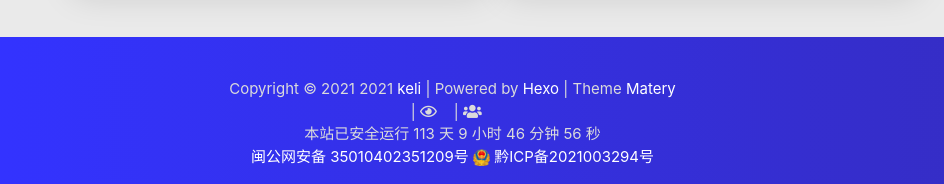
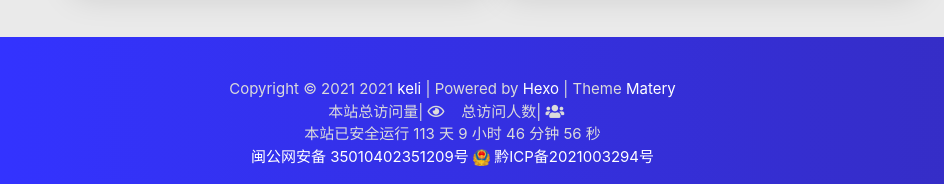
Before and after one commit to cvezxy/cvezxy.github.io, a plain HTML site: page 2021/04/20/bo-ke-da-jian-zong-jie/index.html in a window 1280 px wide. Shown: the part 3143-3327 px from the top of the page, 0-944 px from the left. Drawn offline with Linux system fonts and the light colour scheme; some packages are replaced by stand-ins of ours; a script that the page names is missing.

Commit message:
Update index.html

```diff
--- a/2021/04/20/bo-ke-da-jian-zong-jie/index.html
+++ b/2021/04/20/bo-ke-da-jian-zong-jie/index.html
@@ -1094,14 +1094,14 @@
 
 
 
-            <span id="busuanzi_container_site_pv">
-                |&nbsp;<i class="far fa-eye"></i>&nbsp;&nbsp;<span id="busuanzi_value_site_pv"
+      <span id="busuanzi_container_site_pv">
+                本站总访问量|&nbsp;<i class="far fa-eye"></i>&nbsp;&nbsp;<span id="busuanzi_value_site_pv"
                     class="white-color"></span>&nbsp;
             </span>
 
 
             <span id="busuanzi_container_site_uv">
-                |&nbsp;<i class="fas fa-users"></i>&nbsp;&nbsp;<span id="busuanzi_value_site_uv"
+                总访问人数|&nbsp;<i class="fas fa-users"></i>&nbsp;&nbsp;<span id="busuanzi_value_site_uv"
                     class="white-color"></span>&nbsp;
             </span>
 
```
